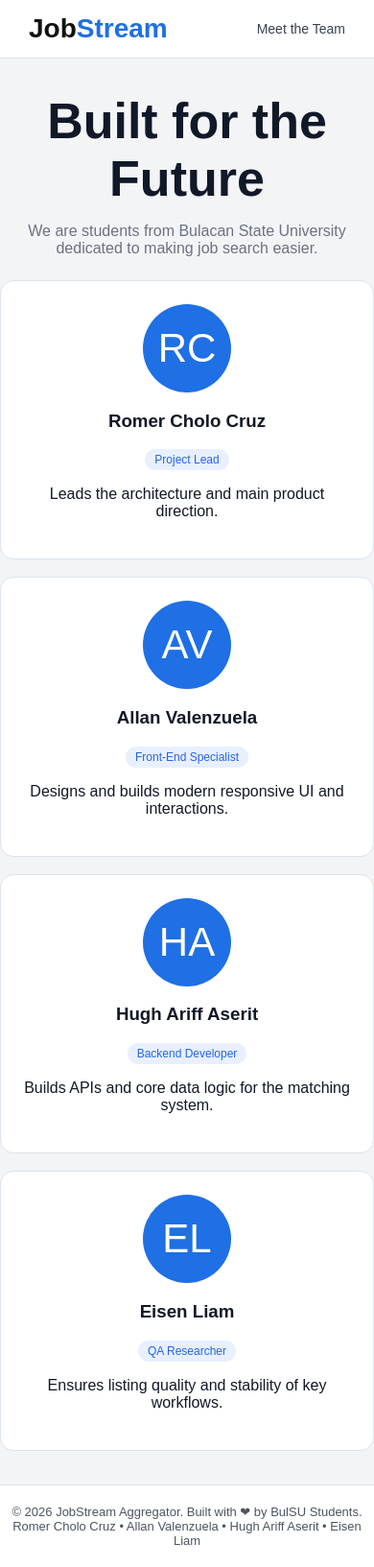
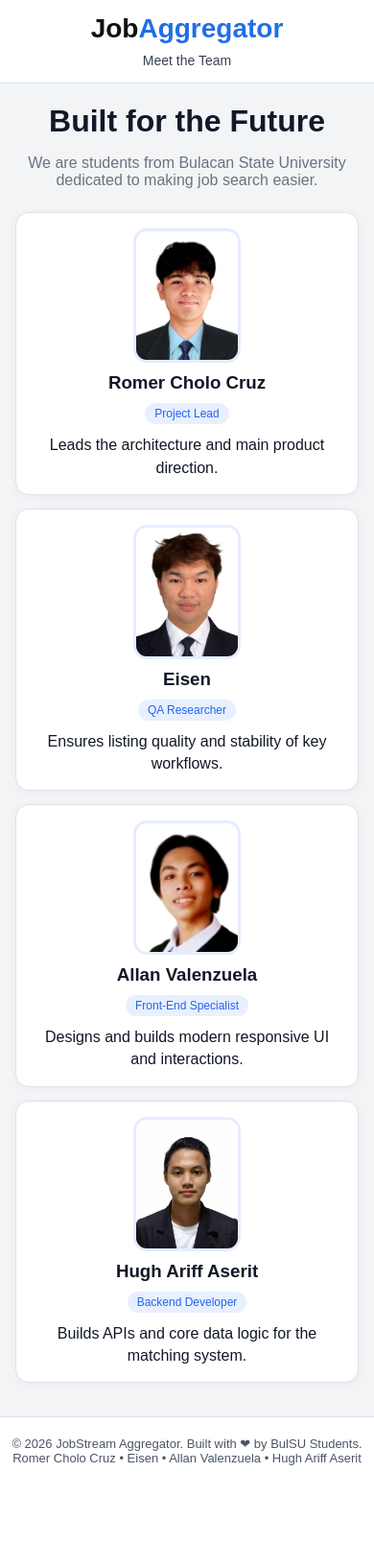
Before and after one commit to CPE3C-cruz-romer/Job-Aggregator-Website, a Django app: page /about/ in a window 390 px wide. Shown: the whole page at 96% size. After the commit the page ends 1527 px from the top, so only its background shows below. Run offline with Django 5.2, Linux system fonts and the light colour scheme.

Commit message:
picture, UI interactive

```diff
--- a/elective_project/jobs/templates/jobs/about.html
+++ b/elective_project/jobs/templates/jobs/about.html
@@ -1,6 +1,8 @@
+{% load static %}
 <!DOCTYPE html>
 <html>
 <head>
+    <meta name="viewport" content="width=device-width, initial-scale=1.0">
     <title>Meet the Team - JobStream</title>
     <style>
         :root { --blue:#1f6fe5; --line:#dbe3ec; --bg:#f3f4f6; --ink:#111827; }
@@ -11,24 +13,87 @@
         .brand { font-weight:800; font-size:28px; text-decoration:none; color:#111; }
         .brand span { color: var(--blue); }
         .nav a { margin-left:18px; text-decoration:none; color:#374151; font-size:14px; }
-        .container { max-width:1100px; margin:28px auto; }
-        h1 { text-align:center; margin-bottom:8px; font-size:52px; }
+
+        .container { max-width:1100px; margin:28px auto; padding:0 16px; }
+        h1 { text-align:center; margin-bottom:8px; font-size:clamp(32px, 6vw, 52px); }
         .subtitle { text-align:center; color:#6b7280; margin-bottom:24px; }
-        .grid { display:grid; grid-template-columns: repeat(auto-fit, minmax(220px, 1fr)); gap:18px; }
-        .card { background:#fff; border:1px solid var(--line); border-radius:14px; padding:24px; text-align:center; }
+
+        .grid {
+            display:grid;
+            grid-template-columns: repeat(4, minmax(0, 1fr));
+            gap:18px;
+        }
+        .card {
+            background:#fff;
+            border:1px solid var(--line);
+            border-radius:14px;
+            padding:24px;
+            text-align:center;
+            box-shadow: 0 2px 10px rgba(17, 24, 39, 0.04);
+        }
         .avatar {
-            width:92px; height:92px; margin:0 auto 14px; border-radius:50%;
-            display:flex; align-items:center; justify-content:center;
-            background: var(--blue); color:#fff; font-size:42px;
+            width:140px;
+            height:176px;
+            margin:0 auto 14px;
+            border-radius:14px;
+            object-fit:cover;
+            object-position:center top;
+            border:3px solid #e5edff;
+            display:block;
+            background:#e5e7eb;
+        }
+        .member-info { min-width: 0; }
+        .member-info h3 { margin:0 0 10px; }
+        .member-info p {
+            margin:10px 0 0;
+            line-height:1.45;
+            overflow-wrap:anywhere;
+            word-break:break-word;
         }
         .role { font-size:12px; color:#2563eb; background:#e8f0ff; border-radius:999px; display:inline-block; padding:4px 10px; }
         .footer { margin-top:35px; border-top:1px solid var(--line); text-align:center; padding:20px 10px; font-size:13px; color:#4b5563; background:#fff; }
+
+        @media (max-width: 1024px) {
+            .grid { grid-template-columns: repeat(2, minmax(0, 1fr)); }
+        }
+
+        @media (max-width: 640px) {
+            .topbar { padding:14px 16px; }
+            .topbar-inner { flex-direction:column; gap:8px; }
+            .nav a { margin-left:0; }
+            .container { margin:20px auto; }
+            .grid {
+                grid-template-columns: 1fr;
+                gap:14px;
+            }
+            .card {
+                text-align:center;
+                display:flex;
+                flex-direction:column;
+                align-items:center;
+                gap:10px;
+                padding:16px;
+            }
+            .avatar {
+                width:112px;
+                height:140px;
+                margin:0;
+                flex-shrink:0;
+            }
+            .member-info { width:100%; }
+        }
+
+        @media (max-width: 380px) {
+            .container { padding:0 12px; }
+            .card { padding:14px; }
+            .subtitle, .member-info p { font-size:14px; }
+        }
     </style>
 </head>
 <body>
     <header class="topbar">
         <div class="topbar-inner">
-            <a class="brand" href="/">Job<span>Stream</span></a>
+            <a class="brand" href="/">Job<span>Aggregator</span></a>
             <nav class="nav">
                 <a href="/about/">Meet the Team</a>
             </nav>
@@ -41,35 +106,43 @@
 
         <section class="grid">
             <article class="card">
-                <div class="avatar">RC</div>
+                <img class="avatar" src="{% static 'jobs/team/romer-cholo-cruz.jpg' %}" alt="Romer Cholo Cruz" loading="lazy">
+                <div class="member-info">
                     <h3>Romer Cholo Cruz</h3>
                     <span class="role">Project Lead</span>
                     <p>Leads the architecture and main product direction.</p>
+                </div>
             </article>
             <article class="card">
-                <div class="avatar">AV</div>
+                <img class="avatar" src="{% static 'jobs/team/eisen.jpg' %}" alt="Eisen" loading="lazy">
+                <div class="member-info">
+                    <h3>Eisen</h3>
+                    <span class="role">QA Researcher</span>
+                    <p>Ensures listing quality and stability of key workflows.</p>
+                </div>
+            </article>
+            <article class="card">
+                <img class="avatar" src="{% static 'jobs/team/allan-valenzuela.jpg' %}" alt="Allan Valenzuela" loading="lazy">
+                <div class="member-info">
                     <h3>Allan Valenzuela</h3>
                     <span class="role">Front-End Specialist</span>
                     <p>Designs and builds modern responsive UI and interactions.</p>
+                </div>
             </article>
             <article class="card">
-                <div class="avatar">HA</div>
+                <img class="avatar" src="{% static 'jobs/team/hugh-ariff-aserit.jpg' %}" alt="Hugh Ariff Aserit" loading="lazy">
+                <div class="member-info">
                     <h3>Hugh Ariff Aserit</h3>
                     <span class="role">Backend Developer</span>
                     <p>Builds APIs and core data logic for the matching system.</p>
-            </article>
-            <article class="card">
-                <div class="avatar">EL</div>
-                <h3>Eisen Liam</h3>
-                <span class="role">QA Researcher</span>
-                <p>Ensures listing quality and stability of key workflows.</p>
+                </div>
             </article>
         </section>
     </main>
 
     <footer class="footer">
         © 2026 JobStream Aggregator. Built with ❤ by BulSU Students.<br>
-        Romer Cholo Cruz • Allan Valenzuela • Hugh Ariff Aserit • Eisen Liam
+        Romer Cholo Cruz • Eisen • Allan Valenzuela • Hugh Ariff Aserit
     </footer>
 </body>
 </html>
```
Also changed, not shown: elective_project/db.sqlite3, elective_project/jobs/static/jobs/team/README.md (added), elective_project/jobs/static/jobs/team/allan-valenzuela.jpg (added), elective_project/jobs/static/jobs/team/eisen.jpg (added), elective_project/jobs/static/jobs/team/hugh-ariff-aserit.jpg (added), elective_project/jobs/static/jobs/team/romer-cholo-cruz.jpg (added). Lines whose indentation alone changed are shown as unchanged.
